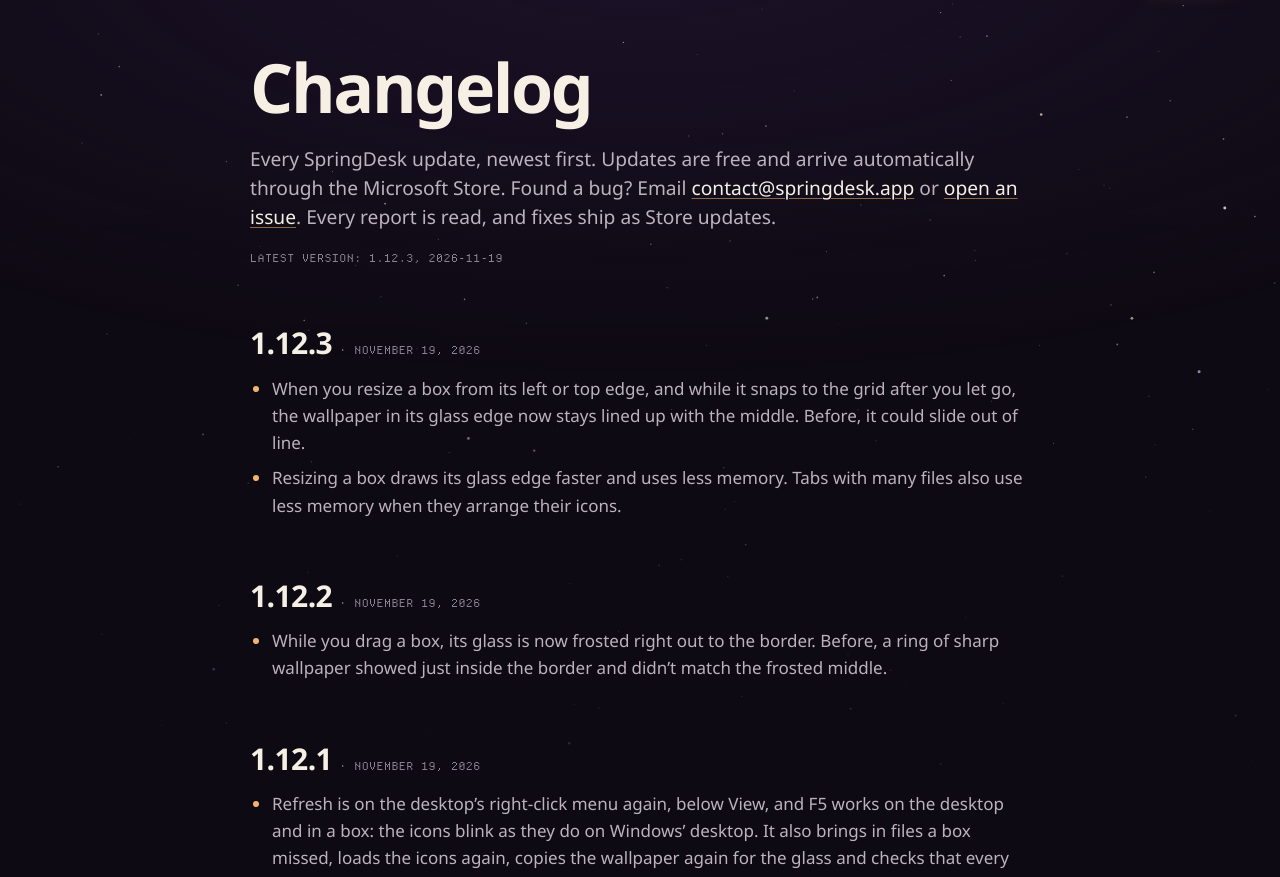
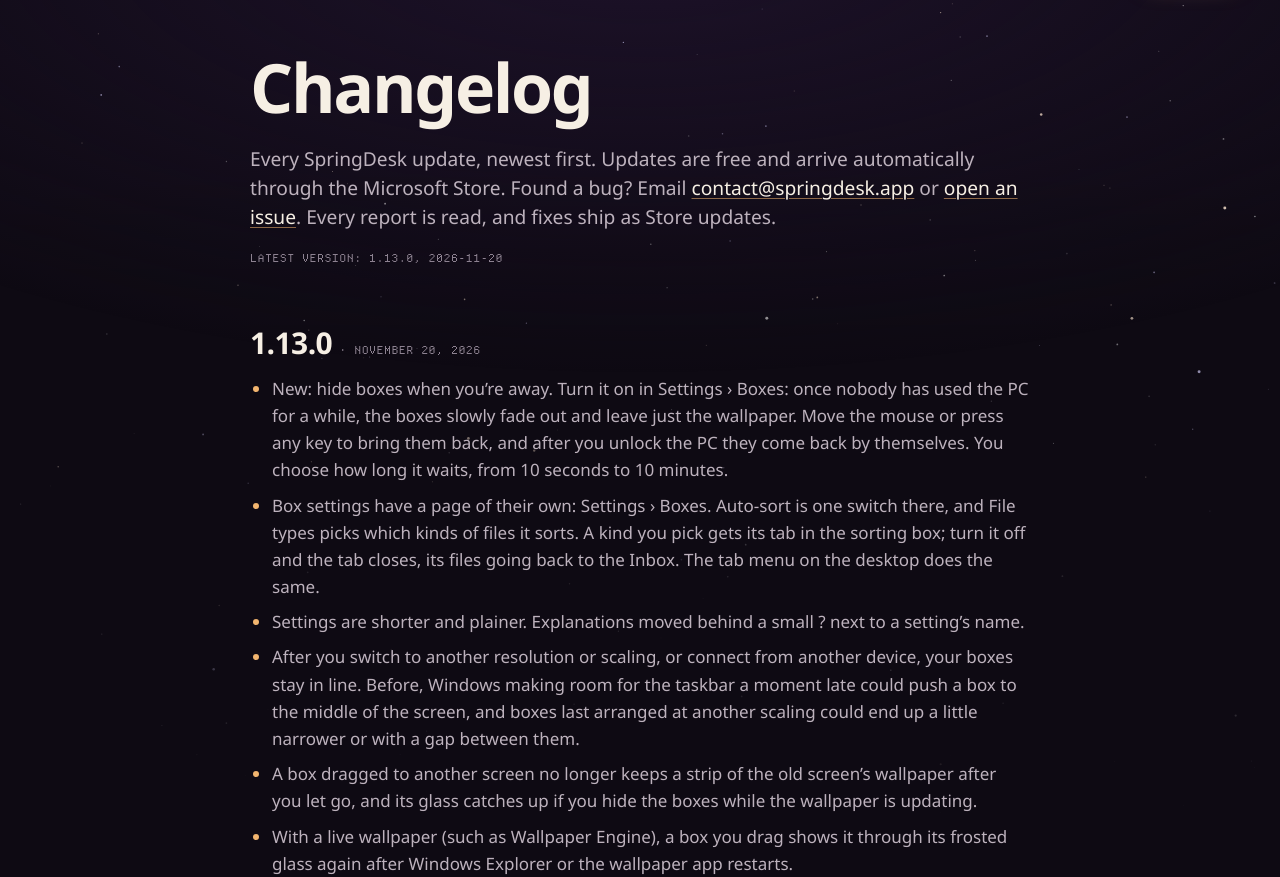
Before and after one commit to lchovo/SpringDesk, a plain HTML site: page docs/changelog/index.html in a window 1280 px wide. Shown: the part 68-945 px from the top of the page. Drawn offline with Linux system fonts and the light colour scheme.

Commit message:
1.13.0 is in the Store: changelog, current version

```diff
--- a/docs/changelog/index.html
+++ b/docs/changelog/index.html
@@ -4,7 +4,7 @@
   <meta charset="utf-8">
   <meta name="viewport" content="width=device-width, initial-scale=1">
   <title>SpringDesk changelog: every update to the Windows 11 desktop organizer</title>
-  <meta name="description" content="What changed in each version of SpringDesk, the desktop organizer for Windows 11. Latest: 1.12.3 (2026-11-19). Updates arrive automatically through the Microsoft Store.">
+  <meta name="description" content="What changed in each version of SpringDesk, the desktop organizer for Windows 11. Latest: 1.13.0 (2026-11-20). Updates arrive automatically through the Microsoft Store.">
   <meta name="theme-color" content="#0e0a13">
   <link rel="canonical" href="https://springdesk.app/changelog/">
   <link rel="icon" href="/favicon.ico">
@@ -33,8 +33,17 @@
     <main class="article">
       <h1>Changelog</h1>
       <p class="lede">Every SpringDesk update, newest first. Updates are free and arrive automatically through the Microsoft Store. Found a bug? Email <a href="mailto:contact@springdesk.app">contact@springdesk.app</a> or <a href="https://github.com/lchovo/SpringDesk/issues">open an issue</a>. Every report is read, and fixes ship as Store updates.</p>
-      <p class="byline">Latest version: 1.12.3, 2026-11-19</p>
+      <p class="byline">Latest version: 1.13.0, 2026-11-20</p>
 
+      <h2 id="v1.13.0">1.13.0 <span class="byline">· November 20, 2026</span></h2>
+        <ul>
+          <li>New: hide boxes when you’re away. Turn it on in Settings › Boxes: once nobody has used the PC for a while, the boxes slowly fade out and leave just the wallpaper. Move the mouse or press any key to bring them back, and after you unlock the PC they come back by themselves. You choose how long it waits, from 10 seconds to 10 minutes.</li>
+          <li>Box settings have a page of their own: Settings › Boxes. Auto-sort is one switch there, and File types picks which kinds of files it sorts. A kind you pick gets its tab in the sorting box; turn it off and the tab closes, its files going back to the Inbox. The tab menu on the desktop does the same.</li>
+          <li>Settings are shorter and plainer. Explanations moved behind a small ? next to a setting’s name.</li>
+          <li>After you switch to another resolution or scaling, or connect from another device, your boxes stay in line. Before, Windows making room for the taskbar a moment late could push a box to the middle of the screen, and boxes last arranged at another scaling could end up a little narrower or with a gap between them.</li>
+          <li>A box dragged to another screen no longer keeps a strip of the old screen’s wallpaper after you let go, and its glass catches up if you hide the boxes while the wallpaper is updating.</li>
+          <li>With a live wallpaper (such as Wallpaper Engine), a box you drag shows it through its frosted glass again after Windows Explorer or the wallpaper app restarts.</li>
+        </ul>
       <h2 id="v1.12.3">1.12.3 <span class="byline">· November 19, 2026</span></h2>
         <ul>
           <li>When you resize a box from its left or top edge, and while it snaps to the grid after you let go, the wallpaper in its glass edge now stays lined up with the middle. Before, it could slide out of line.</li>
```
Also changed, not shown: docs/index.html (+2 -2 lines), docs/press/index.html (+1 -1 lines), docs/zh/index.html (+2 -2 lines), docs/llms.txt, 1 other file.
